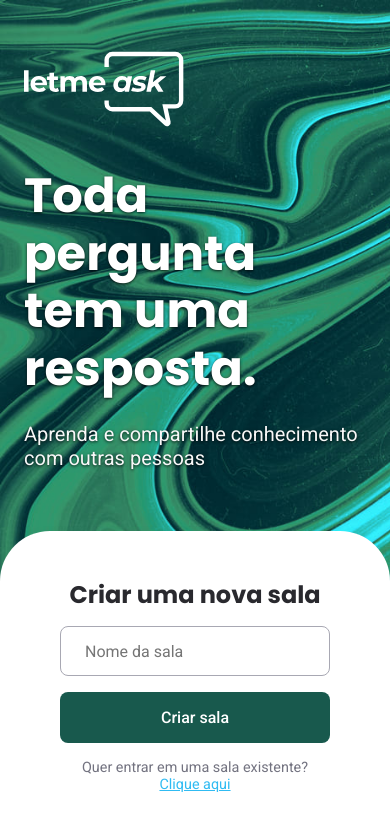
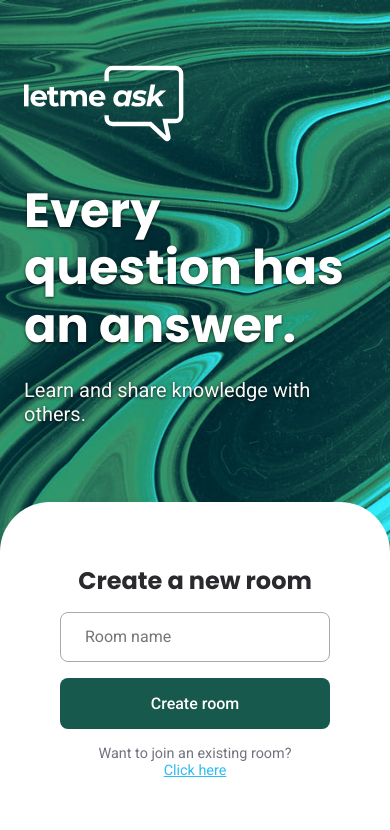
Before and after one commit to LeoRangel/letmeask, a React (Create React App) app: page /rooms/new in a window 390 px wide. Shown: the top 830 px of the page. Built offline with nearby package versions, Linux system fonts and the light colour scheme; no server answers.

Commit message:
Melhorias: ajustes páginas Home e New room + Página Room responsiva

```diff
--- a/src/components/RoomCode/index.tsx
+++ b/src/components/RoomCode/index.tsx
@@ -17,7 +17,7 @@ export function RoomCode(props: RoomCodeProps) {
       <div>
         <img src={copyImg} alt="Copy room code" />
       </div>
-      <span>Sala #{props.code}</span>
+      <span>#{props.code}</span>
     </button>
   )
 }
--- a/src/components/RoomCode/styles.scss
+++ b/src/components/RoomCode/styles.scss
@@ -1,5 +1,5 @@
 .room-code {
-  height: 40px;
+  min-height: 40px;
   border-radius: 8px;
   overflow: hidden;
 
@@ -8,24 +8,25 @@
   cursor: pointer;
 
   display: flex;
+  flex-wrap: nowrap;
 
   div {
     background: var(--color-primary);
-    padding: 0 12px;
     display: flex;
     justify-content: center;
     align-items: center;
     height: 100%;
+    padding: 10px;
   }
 
   span {
     display: block;
     align-self: center;
     flex: 1;
-    padding: 0 16px 0 12px;
-    // width: 230px;
+    padding: 10px;
     max-width: 260px;
     font-size: .9rem;
     font-weight: 500;
+    overflow: hidden;
   }
 }
--- a/src/pages/Home.tsx
+++ b/src/pages/Home.tsx
@@ -63,27 +63,27 @@ export function Home() {
             <aside>
                 <img src={logoWhiteImg} alt="Letmeask" />
                 <h1>
-                    <strong>Toda pergunta tem uma resposta.</strong>
+                    <strong>Every question has an answer.</strong>
                 </h1>
-                <p>Aprenda e compartilhe conhecimento com outras pessoas</p>
+                <p>Learn and share knowledge with others.</p>
             </aside>
             <main>
                 <div className="main-content">
                     <img src={logoImg} alt="Letmeask" />
                     <button onClick={handleCreateRoom} className="create-room-button">
                         <img src={googleIconImg} alt="Logo do Google" />
-                        Faça login com o Google
+                        Login with Google
                     </button>
-                    <div className="separator">ou entre em uma sala</div>
+                    <div className="separator">Or enter a room</div>
                     <form onSubmit={handleJoinRoom}>
                         <input
                             type="text"
-                            placeholder="Digite o código da sala"
+                            placeholder="Enter room code"
                             onChange={event => setRoomCode(event.target.value)}
                             value={roomCode}
                         />
                         <Button type="submit">
-                            Entrar na sala
+                            Enter the room
                         </Button>
                     </form>
                 </div>
--- a/src/pages/NewRoom.tsx
+++ b/src/pages/NewRoom.tsx
@@ -49,29 +49,29 @@ export function NewRoom() {
       <aside>
         <img src={logoWhiteImg} alt="Letmeask" />
         <h1>
-          <strong>Toda pergunta tem uma resposta.</strong>
+          <strong>Every question has an answer.</strong>
         </h1>
-        <p>Aprenda e compartilhe conhecimento com outras pessoas</p>
+        <p>Learn and share knowledge with others.</p>
       </aside>
       <main>
         <div className="main-content">
           <img src={logoImg} alt="Letmeask" />
-          <h2>Criar uma nova sala</h2>
+          <h2>Create a new room</h2>
           <form onSubmit={handleCreateRoom}>
             <input
               type="text"
-              placeholder="Nome da sala"
+              placeholder="Room name"
               onChange={event => setNewRoom(event.target.value)}
               value={newRoom}
             />
             <Button type="submit">
-              Criar sala
+              Create room
             </Button>
           </form>
           <p>
-            Quer entrar em uma sala existente?
+            Want to join an existing room?
             <br />
-            <Link to="/">Clique aqui</Link>
+            <Link to="/">Click here</Link>
           </p>
         </div>
       </main>
--- a/src/pages/Room.tsx
+++ b/src/pages/Room.tsx
@@ -1,6 +1,6 @@
 import { FormEvent, useState } from 'react';
 // Obtém parametros passado na rota
-import { useParams } from 'react-router-dom'
+import { Link, useParams } from 'react-router-dom'
 
 import logoImg from '../assets/images/logo.svg';
 
@@ -74,21 +74,23 @@ export function Room() {
   return (
     <div id="page-room">
       <header>
-        <div className="content">
+        <div className="content my-container">
           <img src={logoImg} alt="Letmeask" />
           <RoomCode code={roomId} />
         </div>
       </header>
 
-      <main>
+      <main className="my-container-md">
         <div className="room-title">
-          <h1>Sala {title}</h1>
-          {questions.length > 0 && <span>{questions.length} pergunta(s)</span>}
+          <h1 className="h2">
+            Room: {title}
+          </h1>
+          {questions.length > 0 && <span>{questions.length} question(s)</span>}
         </div>
 
         <form onSubmit={handleSendQuestion}>
           <textarea
-            placeholder="O que você quer perguntar?"
+            placeholder="What do you want to ask?"
             onChange={event => setNewQuestion(event.target.value)}
             value={newQuestion}
           />
@@ -100,11 +102,14 @@ export function Room() {
                 <span>{user.name}</span>
               </div>
             ) : (
-              <span>Para enviar uma pergunta, <button>faça seu login</button>.</span>
+              <span>To submit a question, <Link to="/">Click here</Link>.</span>
             )}
-            <Button type="submit" disabled={!user}>Enviar pergunta</Button>
+            <Button type="submit" disabled={!user}>Send question</Button>
           </div>
         </form>
+
+        <br />
+        <hr />
 
         <div className="question-list">
           {questions.map(question => {
--- a/src/styles/auth.scss
+++ b/src/styles/auth.scss
@@ -17,7 +17,7 @@
   }
 
   aside {
-    flex: 60%;
+    flex: 55%;
 
     color: #FFF;
 
@@ -60,7 +60,7 @@
   }
 
   main {
-    flex: 40%;
+    flex: 45%;
 
     // padding: 0 32px;
     padding: 80px;
--- a/src/styles/global.scss
+++ b/src/styles/global.scss
@@ -90,3 +90,16 @@ h1, h2, h3, h4, h5, h6 {
 .h6, h6 {
   font-size: 1rem;
 }
+
+.my-container,
+.my-container-md {
+  padding: 0 var(--card-padding);
+  margin-left: auto;
+  margin-right: auto;
+}
+.my-container {
+  max-width: 1200px;
+}
+.my-container-md {
+  max-width: 768px;
+}
--- a/src/styles/room.scss
+++ b/src/styles/room.scss
@@ -1,17 +1,21 @@
 #page-room {
   header {
-    padding: 24px;
+    padding: var(--card-padding) 0;
     border-bottom: 1px solid var(--gray-3);
 
     .content {
-      max-width: 1120px;
       margin: 0 auto;
       display: flex;
       justify-content: space-between;
       align-items: center;
+      flex-wrap: wrap;
 
       > img {
-        max-height: 45px;
+        max-height: 55px;
+
+        @media(max-width: 768px) {
+          margin-bottom: 1.5rem;
+        }
       }
 
       > div {
@@ -22,26 +26,30 @@
           height: 40px;
         }
       }
+
+      @media(max-width: 768px) {
+        justify-content: center;
+        flex-direction: column;
+      }
     }
   }
 
   main {
-    max-width: 800px;
     margin: 0 auto;
 
     .room-title {
       margin: 32px 0 24px;
       display: flex;
       align-items: center;
+      flex-wrap: wrap;
 
       h1 {
         font-family: var(--font-primary);
-        font-size: 24px;
         color: var(--text-color);
+        margin-right: 16px;
       }
 
       span {
-        margin-left: 16px;
         background: var(--color-secundary);
         border-radius: 9999px;
         padding: 8px 16px;
@@ -67,11 +75,13 @@
         display: flex;
         justify-content: space-between;
         align-items: center;
+        flex-wrap: wrap;
         margin-top: 16px;
 
         .user-info {
           display: flex;
           align-items: center;
+          margin-bottom: 15px;
 
           img {
             width: 32px;
@@ -85,6 +95,7 @@
             font-weight: 500;
             font-size: .9rem;
           }
+
         }
 
         > span {
```
